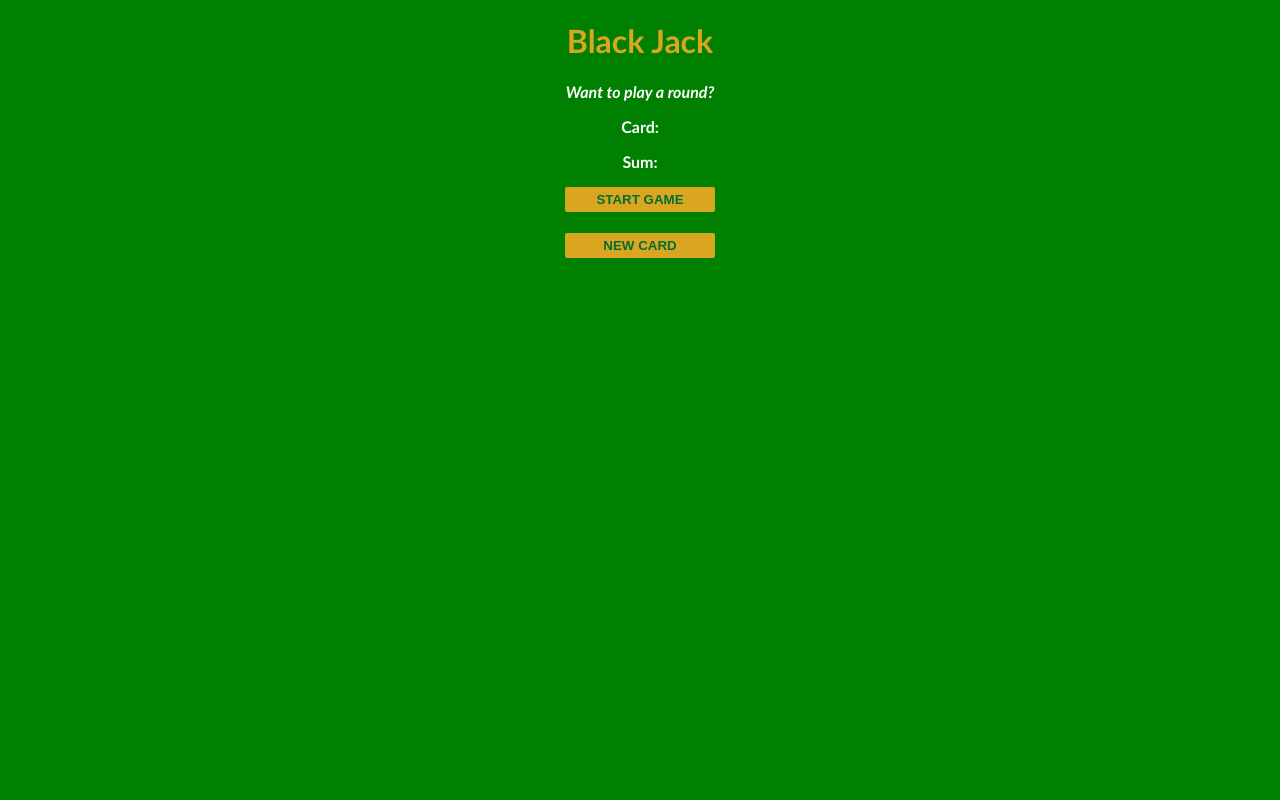
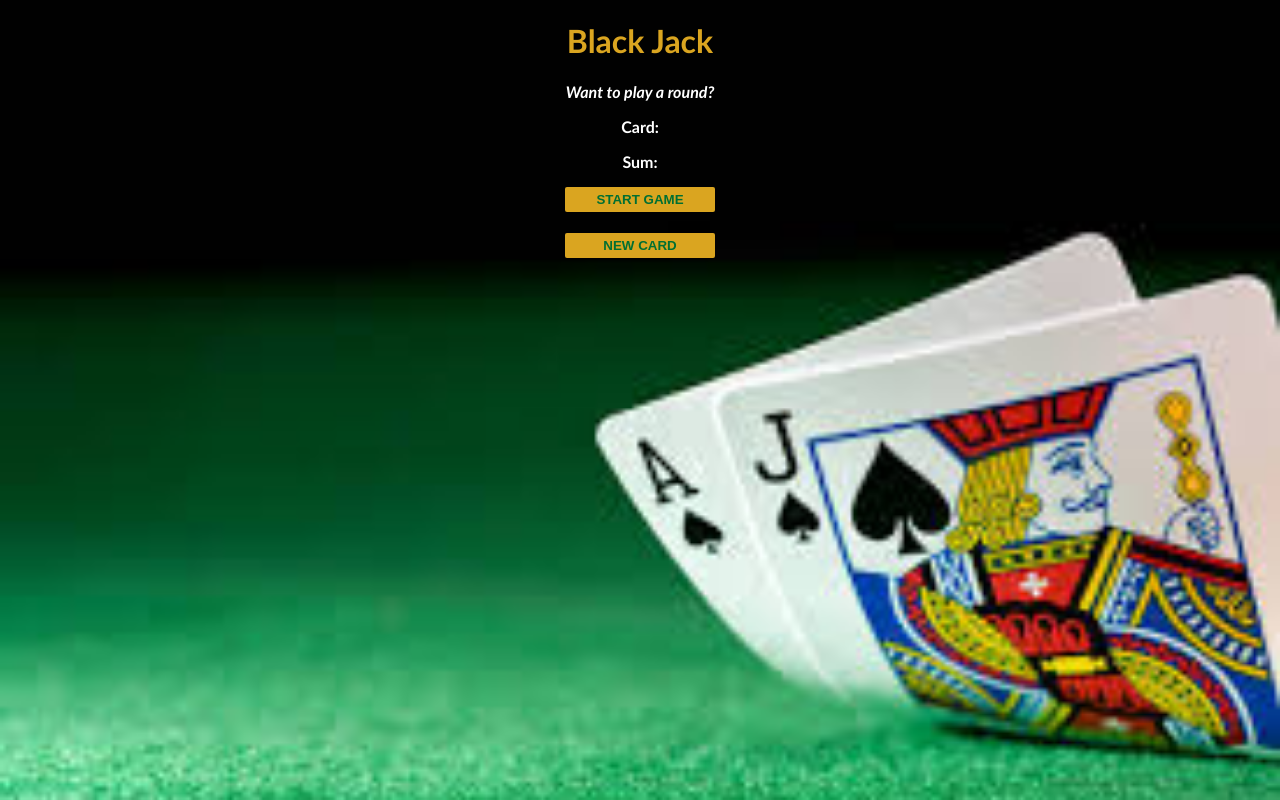
Before and after one commit to padole/BlackJack-game, a plain HTML site: page index.html in a window 1280 px wide. Drawn offline with Linux system fonts and the light colour scheme.

Commit message:
second commit

```diff
--- a/style.css
+++ b/style.css
@@ -1,8 +1,9 @@
 body{
-    background : green;
+    background-image: url(img/bj2.jpeg);
     text-align: center;
     font-family: trebuchet MS;
     font-weight: bold;
+    background-size: cover;
   }
 
   p{
```
Also changed, not shown: img/bj.jpeg (added), img/bj2.jpeg (added).
